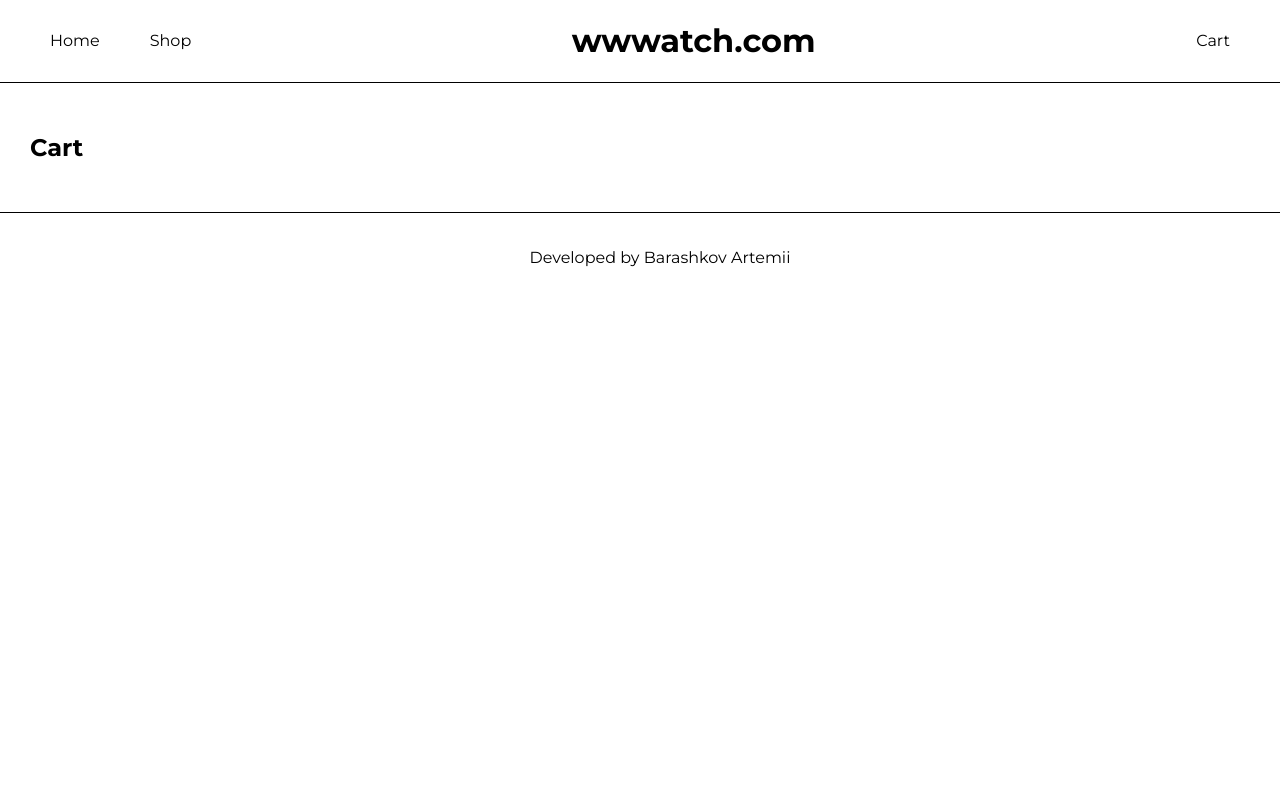
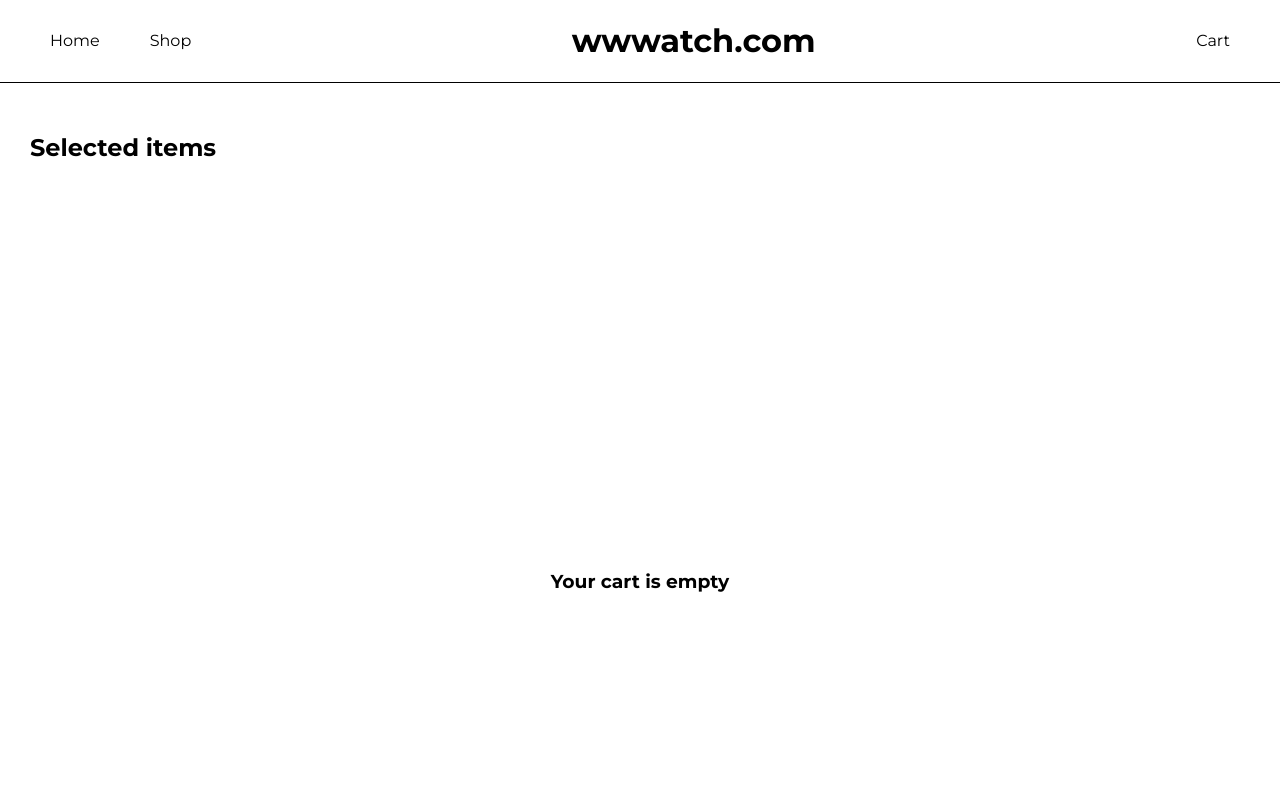
Before and after one commit to ArtemiiHH/shopping-cart, a React (Vite) app: page /cart in a window 1280 px wide. Shown: the top 800 px of the page. Built offline with nearby package versions, Linux system fonts and the light colour scheme; a web font is replaced by a local one.

Commit message:
Show empty text if cart empty

```diff
--- a/src/App.jsx
+++ b/src/App.jsx
@@ -26,7 +26,7 @@ function App() {
     <>
       <Header cartItems={cartItems}></Header>
       <Content>
-        <Outlet context={{addItem}} />
+        <Outlet context={{ addItem, cartItems }} />
       </Content>
       <Footer></Footer>
     </>
--- a/src/pages/cart/Cart.jsx
+++ b/src/pages/cart/Cart.jsx
@@ -1,3 +1,16 @@
+import styles from "./Cart.module.css";
+import { useOutletContext } from "react-router";
+
 export default function Cart() {
-  return <h1>Cart</h1>;
+  const { cartItems } = useOutletContext();
+
+  return (
+    <section>
+      <h2>Selected items</h2>
+      <div className={styles.grid}>
+        {/* Show empty text */}
+        {cartItems.length === 0 ? <h3>Your cart is empty</h3> : <div></div>}
+      </div>
+    </section>
+  );
 }
--- a/src/pages/cart/Cart.module.css
+++ b/src/pages/cart/Cart.module.css
@@ -0,0 +1,7 @@
+.grid {
+  display: flex;
+  flex-direction: column;
+  justify-content: center;
+  align-items: center;
+  height: 100vh;
+}
```
